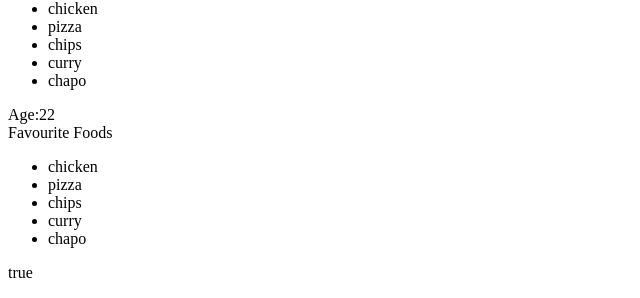
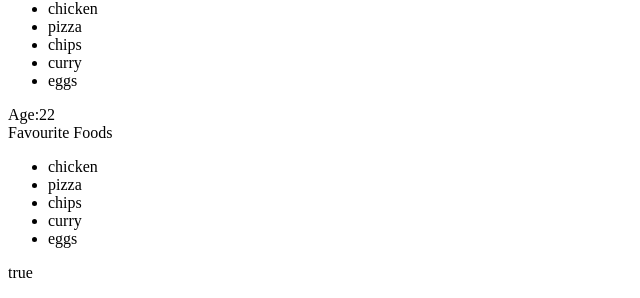
Before and after one commit to Judiciousmurich/reactify-2024, a React app in the folder react/: page / in a window 1280 px wide. Shown: the part 132-430 px from the top of the page, without its empty margins (0-640 px from the left). Built offline with nearby package versions, Linux system fonts and the light colour scheme; the HTML template or start-up script is replaced by a standard one.

Commit message:
feat:add files

```diff
--- a/react/src/components/UserFavouriteFoods.jsx
+++ b/react/src/components/UserFavouriteFoods.jsx
@@ -10,7 +10,7 @@ export default function UserFavouriteFoods () {
         <li>pizza</li>
         <li>chips</li>
         <li>curry</li>
-        <li>chapo</li>
+        <li>eggs</li>
 
 
     </ul>
```
